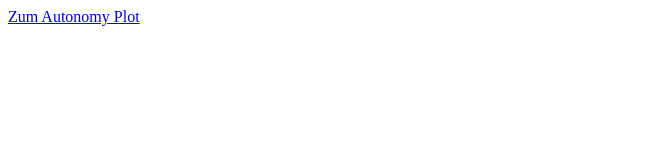
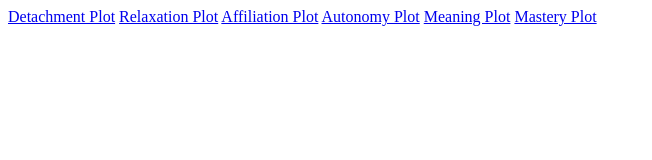
Before and after one commit to PhilippKerksieck/DSI-FNJC-interactive-plots, a plain HTML site: page index.html in a window 1280 px wide. Shown: the whole page, without its empty margins (0-652 px from the left). Drawn offline with Linux system fonts and the light colour scheme.

Commit message:
Update index.html

```diff
--- a/index.html
+++ b/index.html
@@ -1 +1,6 @@
-<a href="autonomy_plot.html">Zum Autonomy Plot</a>
+<a href="detach_plot.html"> Detachment Plot</a>
+<a href="relax_plot.html"> Relaxation Plot</a>
+<a href="affiliation_plot.html"> Affiliation Plot</a>
+<a href="autonomy_plot.html"> Autonomy Plot</a>
+<a href="meaning_plot.html"> Meaning Plot</a>
+<a href="mastery_plot.html"> Mastery Plot</a>
```
